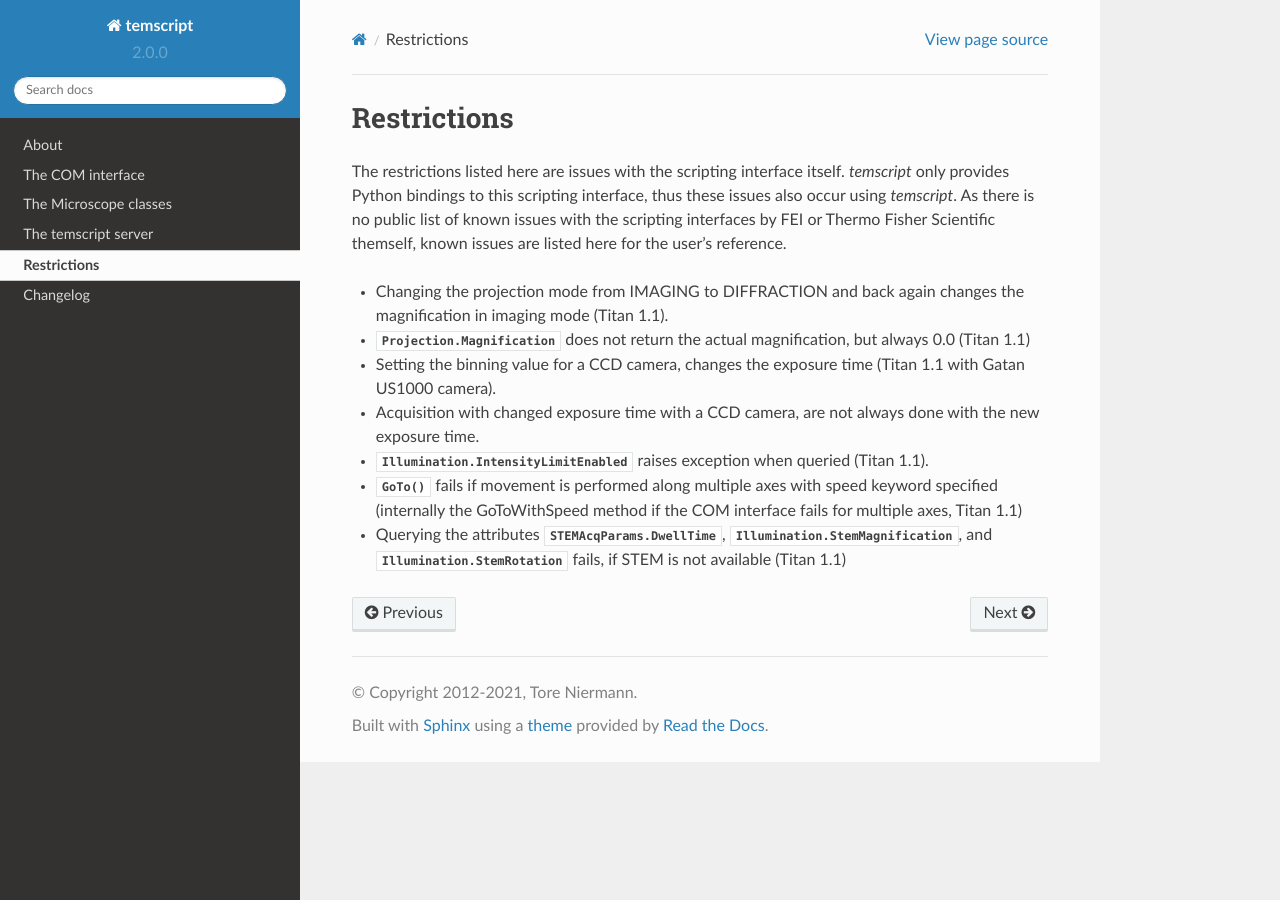
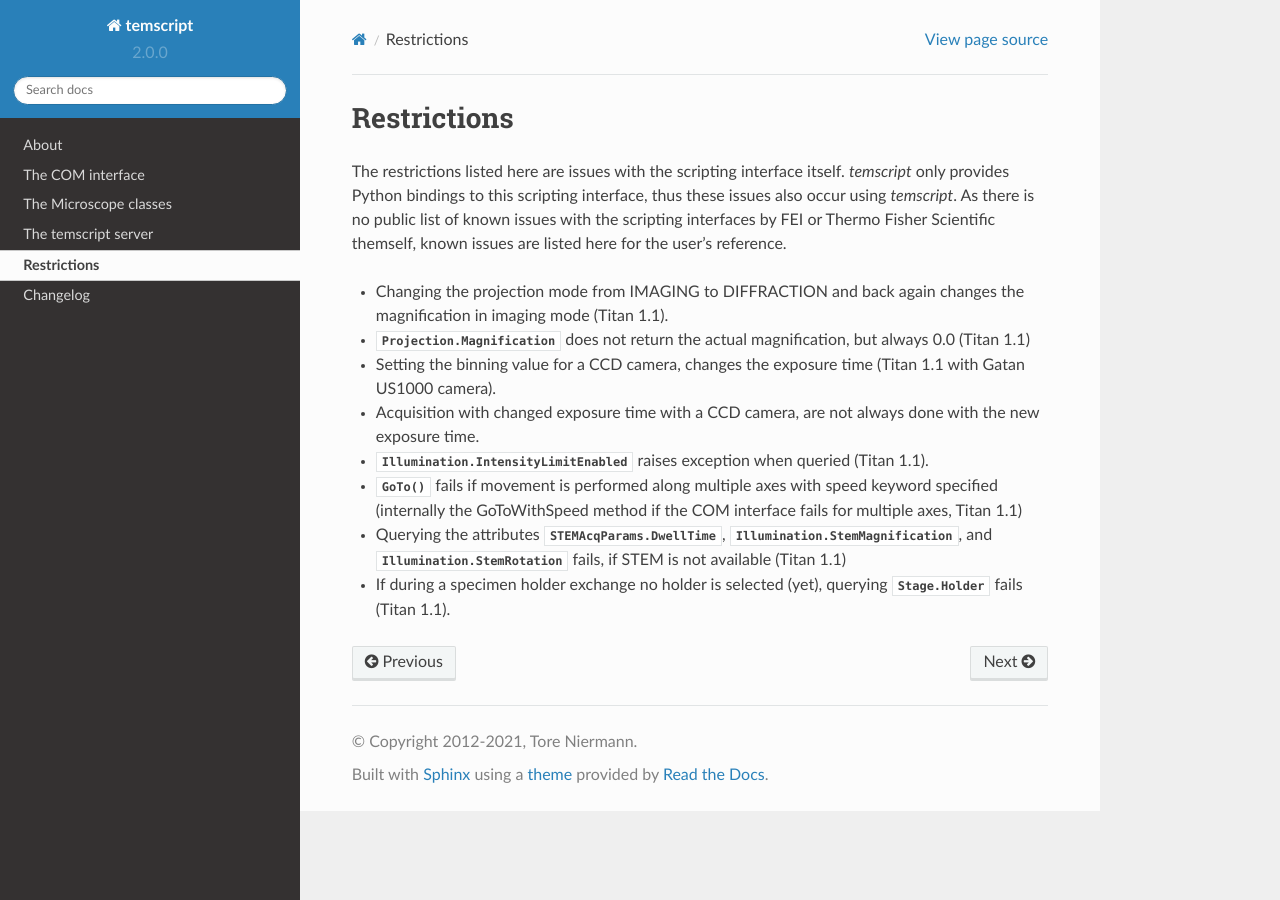
Before and after one commit to niermann/temscript, a Sphinx documentation site: the page built from docs/restrictions.rst, in a window 1280 px wide. Built offline with Sphinx 7.4.7 and the Read the Docs theme 2.0.0, drawn with Linux system fonts in a browser that asks for light colours.

Commit message:
Added observed behaviour on specimen holder exchange to restrictions.rst

```diff
--- a/docs/restrictions.rst
+++ b/docs/restrictions.rst
@@ -18,3 +18,4 @@ reference.
   GoToWithSpeed method if the COM interface fails for multiple axes, Titan 1.1)
 * Querying the attributes :attr:`STEMAcqParams.DwellTime`, :attr:`Illumination.StemMagnification`, and
   :attr:`Illumination.StemRotation` fails, if STEM is not available (Titan 1.1)
+* If during a specimen holder exchange no holder is selected (yet), querying :attr:`Stage.Holder` fails (Titan 1.1).
```
